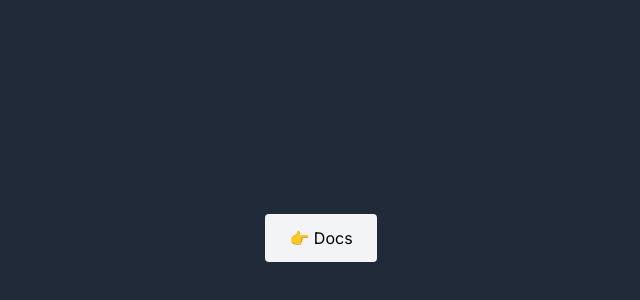
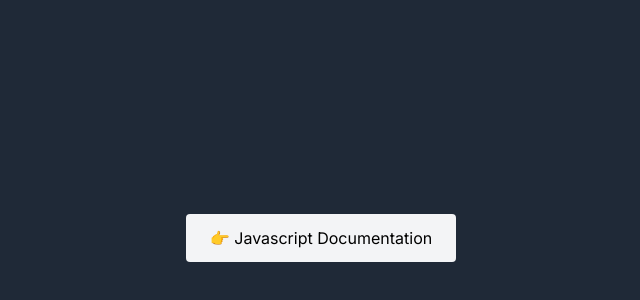
Before and after one commit to Deveripon/javascript-documentation-nextra, a Next.js app: page / in a window 1280 px wide. Shown: the part 162-462 px from the top of the page, without its empty margins (319-959 px from the left). Built offline with nearby package versions, Linux system fonts and the light colour scheme.

Commit message:
added git and github

```diff
--- a/app/page.js
+++ b/app/page.js
@@ -2,11 +2,11 @@
 
 const page = () => {
     return (
-        <div className='bg-gray-800 w-screen h-screen flex justify-center items-center'>
+        <div className='bg-gray-800 w-screen h-screen flex flex-col gap-5 justify-center items-center'>
             <Link
                 className='bg-gray-100 px-6 py-3 rounded'
                 href='/docs'>
-                👉 Docs
+                👉 Javascript Documentation
             </Link>
         </div>
     );
--- a/pages/_meta.json
+++ b/pages/_meta.json
@@ -1,7 +1,6 @@
 {
     "docs": {
         "title": "documantation",
-        "type": "page",
-        "display": "hidden"
+        "type": "page"
     }
 }
--- a/pages/docs/_meta.json
+++ b/pages/docs/_meta.json
@@ -1,6 +1,6 @@
 {
     "index": {
-        "title": "Javascript"
+        "title": "Introduction"
     },
     "basics": {
         "title": "Javascript Basics"
@@ -18,5 +18,6 @@
     "misc": "Javascript Miscellaneous",
     "advanced": "Javascript Advanced",
     "interview-questions": "interview Questions",
-    "gratitude": "Gratitude"
+    "gratitude": "Gratitude",
+    "git-github": "Git & Github"
 }
--- /dev/null
+++ b/pages/docs/git-github/_meta.json
@@ -0,0 +1 @@
+{ "index": "Introduction" }
--- /dev/null
+++ b/pages/docs/git-github/index.mdx
@@ -0,0 +1,3 @@
+document will update soon....
+
+we are looking for contributors
```
Also changed, not shown: jsconfig.json (+4 -4 lines), pages/docs/index.mdx (+5 -3 lines).
